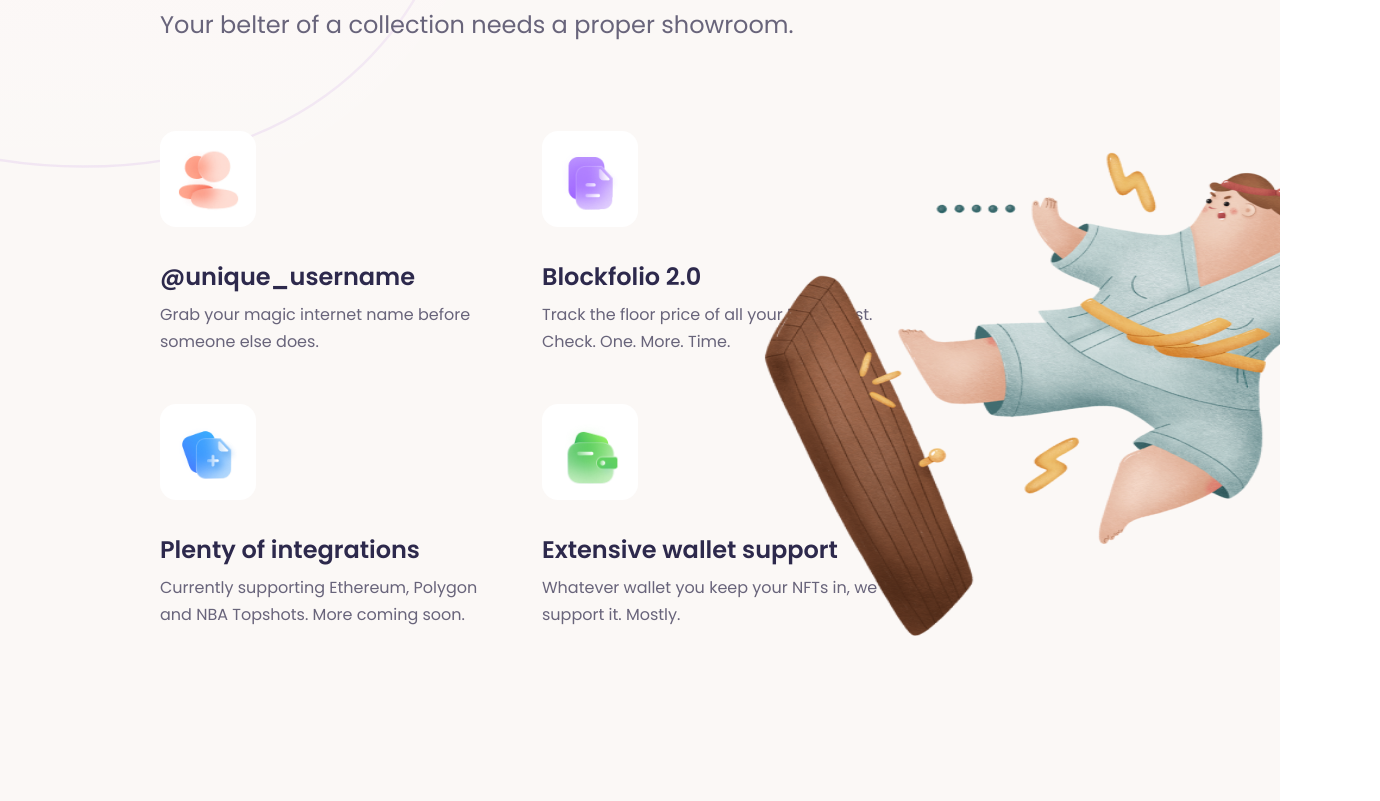
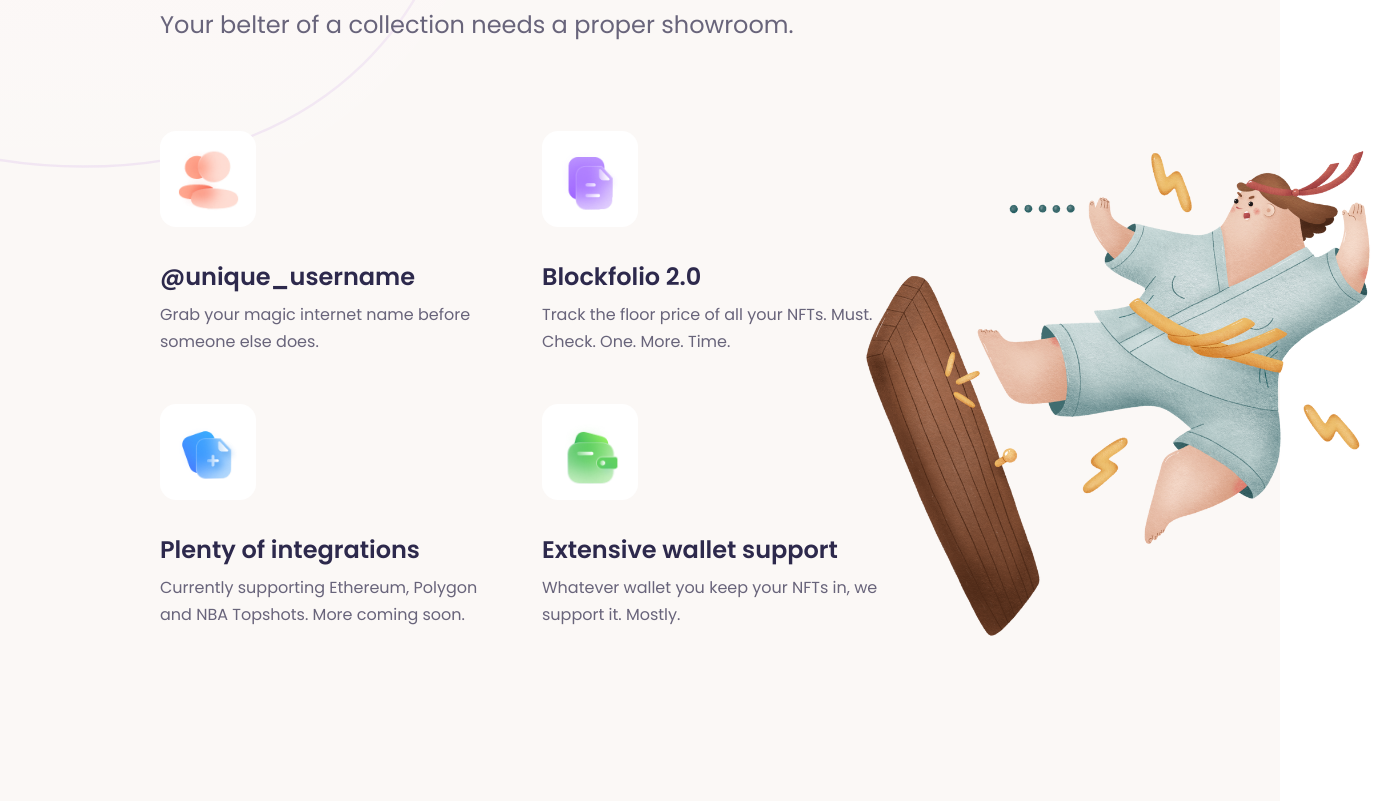
Before and after one commit to apoorvlathey/nft-ui, a React (Create React App) app: page / in a window 1280 px wide. Shown: the part 2559-3360 px from the top of the page, 1380 px wide, since content can reach past the window. Built offline with nearby package versions, Linux system fonts and the light colour scheme.

Commit message:
added ninja to mobile view

```diff
--- a/src/components/Features.js
+++ b/src/components/Features.js
@@ -1,9 +1,9 @@
 const Features = () => {
   return (
     <div className='features-wrapper'>
-      <img src='/images/ninja.png' alt='Ninja' className='ninja' />
       <h2>One link. All your NFTs.</h2>
       <p>Your belter of a collection needs a proper showroom.</p>
+      <img src='/images/ninja-full.png' alt='Ninja' className='ninja' />
       <div className='feature-list'>
         <Feature
           icon='profile'
--- a/src/styles/components/_features.scss
+++ b/src/styles/components/_features.scss
@@ -27,20 +27,24 @@ div.features-wrapper {
       margin-top: 16px;
       font-size: 16px;
       line-height: 24px;
+      margin-bottom: 24px;
     }
   }
   img.ninja {
     width: 521px;
     height: 526px;
     position: absolute;
-    right: 0px;
+    right: -100px;
     top: 200px;
     @media screen and (max-width: $screen-mobile) {
-      // position: relative;
-      display: none;
-      max-width: 100vw;
-      max-height: 100vw;
+      position: relative;
+      // display: none;
+      top: 0;
+      left: 0;
+      max-width: calc(100vw - 64px);
+      max-height: calc(100vw - 64px);
       object-fit: contain;
+      margin-bottom: 40px;
     }
   }
   div.feature-list {
```
Also changed, not shown: public/images/ninja-full.png (added).
